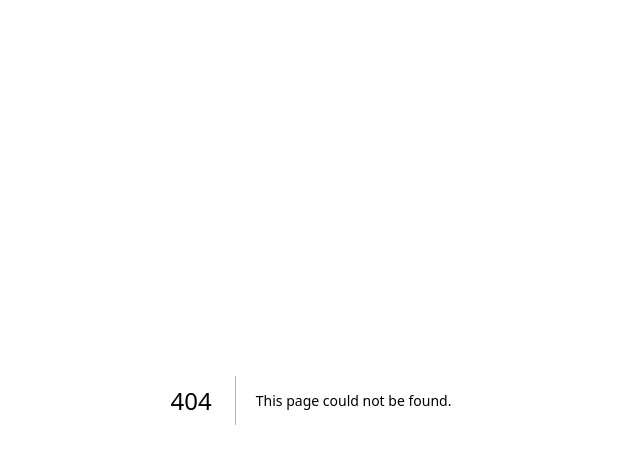
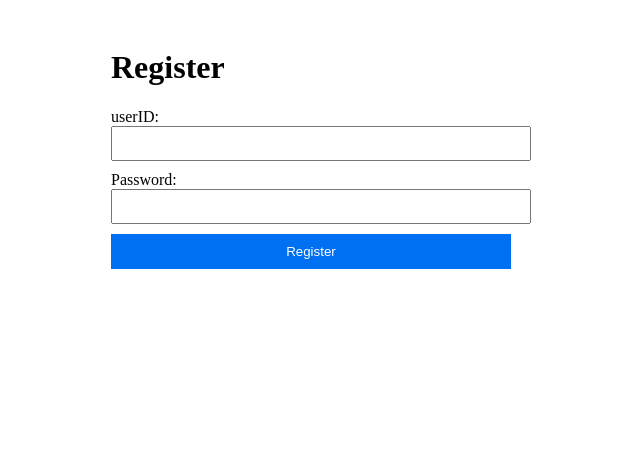
Before and after one commit to YouxunLkiu/remote_access, a Next.js app in the folder frontend/: page /auth/register in a window 1280 px wide. Before the commit this address had no page. Shown: the top 464 px of the page, without its empty margins (329-969 px from the left). Built offline with nearby package versions, Linux system fonts and the light colour scheme.

Commit message:
Register page compelted

```diff
--- a/frontend/pages/api/login.js
+++ b/frontend/pages/api/login.js
@@ -16,6 +16,7 @@ export default async function handler(req, res) {
         body: JSON.stringify({ userID, password }),
       });
 
+
       const data = await response.json();
 
       if (response.ok) {
--- /dev/null
+++ b/frontend/pages/api/register.js
@@ -0,0 +1,35 @@
+export default async function handler(req, res) {
+    if (req.method !== "POST") {
+        return res.status(405).json({message: "Method Not allowed"});
+    }
+
+    const { userID, password } = req.body;
+
+    console.log(userID);
+    console.log(password);
+    try {
+        const response = await fetch("http://localhost:5000/register", {
+          method: "POST",
+          headers: {
+            "Content-Type": "application/json",
+          },
+          body: JSON.stringify({ userID, password }),
+        });
+
+
+        const data = await response.json();
+
+        if (response.ok) {
+          // Successful login: return the token or user data
+          res.status(200).json(data);
+        } else {
+          // Authentication failed: forward the error
+          res.status(response.status).json(data);
+        }
+      } catch (error) {
+        console.error("Error connecting to Express backend:", error);
+        res.status(500).json({ message: "Internal Server Error" });
+      }
+
+
+}
--- /dev/null
+++ b/frontend/pages/auth/register.js
@@ -0,0 +1,75 @@
+// pages/auth/register.js
+import { useState } from "react";
+import { useRouter } from "next/router";
+
+export default function Register() {
+  const [userID, setuserID] = useState("");
+  const [password, setPassword] = useState("");
+  const [error, setError] = useState(null);
+  const router = useRouter();
+
+  const handleSubmit = async (e) => {
+    e.preventDefault();
+
+    const res = await fetch("/api/register", {
+      method: "POST",
+      headers: {
+        "Content-Type": "application/json",
+      },
+      body: JSON.stringify({ userID, password }),
+    });
+
+    const data = await res.json();
+
+    if (res.ok) {
+      // Redirect after successful registration
+      router.push("/auth/login");
+    } else {
+      setError(data.message || "Registration failed.");
+    }
+  };
+
+  return (
+    <div style={{ maxWidth: "400px", margin: "0 auto", padding: "20px" }}>
+      <h1>Register</h1>
+      {error && <p style={{ color: "red" }}>{error}</p>}
+      <form onSubmit={handleSubmit}>
+        <div style={{ marginBottom: "10px" }}>
+          <label htmlFor="userID">userID:</label>
+          <input
+            type="text"
+            id="userID"
+            value={userID}
+            onChange={(e) => setuserID(e.target.value)}
+            style={{ width: "100%", padding: "8px" }}
+            required
+          />
+        </div>
+        <div style={{ marginBottom: "10px" }}>
+          <label htmlFor="password">Password:</label>
+          <input
+            type="password"
+            id="password"
+            value={password}
+            onChange={(e) => setPassword(e.target.value)}
+            style={{ width: "100%", padding: "8px" }}
+            required
+          />
+        </div>
+        <button
+          type="submit"
+          style={{
+            width: "100%",
+            padding: "10px",
+            backgroundColor: "#0070f3",
+            color: "#fff",
+            border: "none",
+            cursor: "pointer",
+          }}
+        >
+          Register
+        </button>
+      </form>
+    </div>
+  );
+}
```
Also changed, not shown: frontend/pages/auth/login.js (+45 -10 lines), 1 other file (tests, documents, lock files or other folders).
